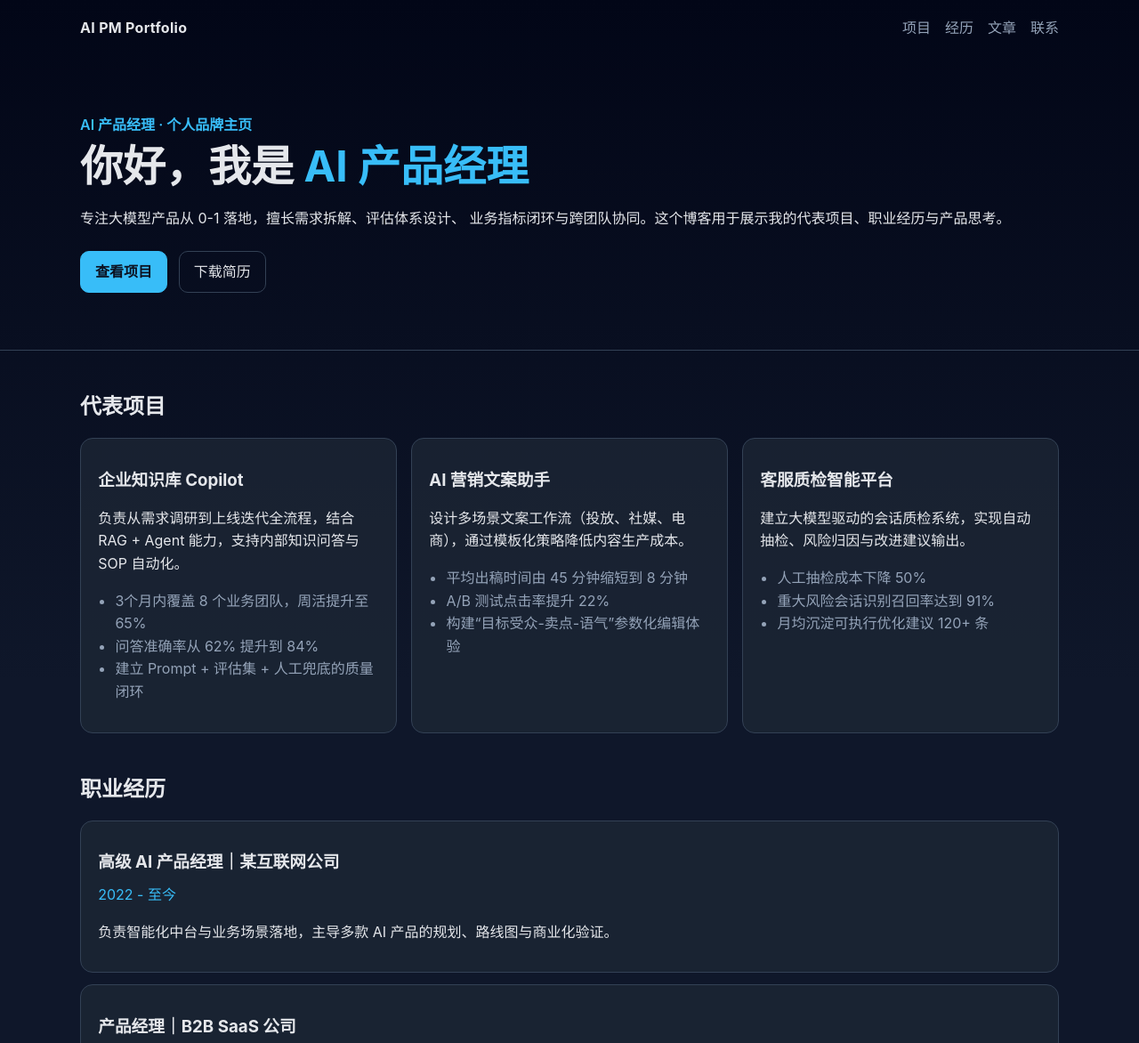
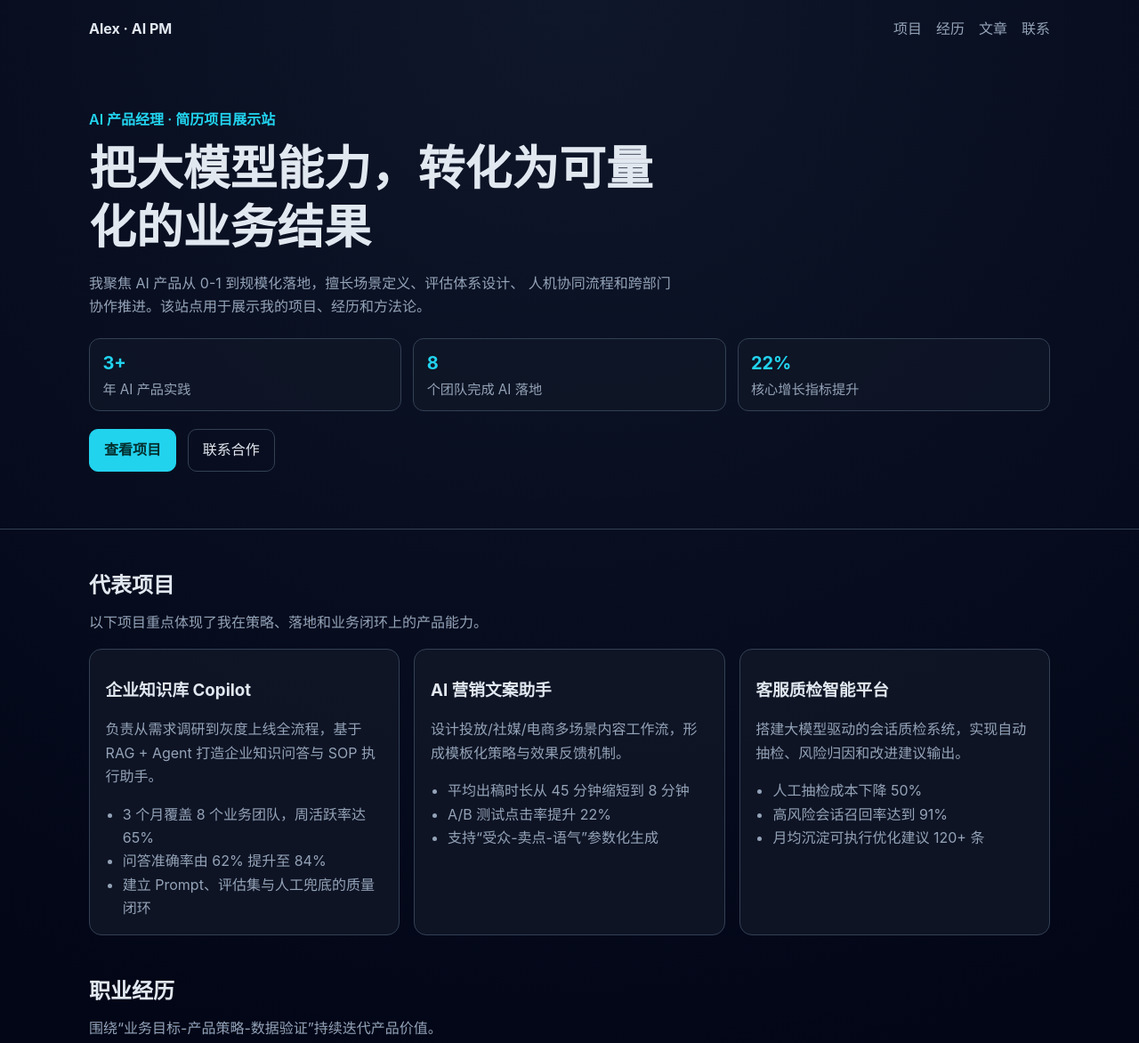
Before and after one commit to iriskarling/Vibe-Coding, a plain HTML site: page index.html in a window 1280 px wide. Shown: the top 1172 px of the page at 89% size. Drawn offline with Linux system fonts and the light colour scheme.

Commit message:
feat: refine AI PM portfolio blog structure and content

```diff
--- a/index.html
+++ b/index.html
@@ -3,17 +3,18 @@
   <head>
     <meta charset="UTF-8" />
     <meta name="viewport" content="width=device-width, initial-scale=1.0" />
-    <title>AI产品经理｜个人博客</title>
+    <title>Alex Chen｜AI 产品经理个人博客</title>
     <meta
       name="description"
-      content="AI产品经理个人博客，用于展示简历项目、产品经历、方法论与个人思考。"
+      content="AI产品经理个人博客，用于展示简历项目、职业经历、方法论与产品思考。"
     />
+    <meta name="theme-color" content="#0f172a" />
     <link rel="stylesheet" href="styles.css" />
   </head>
   <body>
-    <header class="hero">
-      <nav class="nav container">
-        <span class="brand">AI PM Portfolio</span>
+    <header class="hero" id="top">
+      <nav class="nav container" aria-label="主导航">
+        <a class="brand" href="#top">Alex · AI PM</a>
         <div class="nav-links">
           <a href="#projects">项目</a>
           <a href="#experience">经历</a>
@@ -23,109 +24,142 @@
       </nav>
 
       <div class="container hero-content">
-        <p class="tag">AI 产品经理 · 个人品牌主页</p>
-        <h1>你好，我是 <span class="highlight">AI 产品经理</span></h1>
-        <p>
-          专注大模型产品从 0-1 落地，擅长需求拆解、评估体系设计、
-          业务指标闭环与跨团队协同。这个博客用于展示我的代表项目、职业经历与产品思考。
+        <p class="tag">AI 产品经理 · 简历项目展示站</p>
+        <h1>把大模型能力，转化为可量化的业务结果</h1>
+        <p class="lead">
+          我聚焦 AI 产品从 0-1 到规模化落地，擅长场景定义、评估体系设计、
+          人机协同流程和跨部门协作推进。该站点用于展示我的项目、经历和方法论。
         </p>
+
+        <ul class="hero-metrics" aria-label="关键成果">
+          <li><strong>3+</strong><span>年 AI 产品实践</span></li>
+          <li><strong>8</strong><span>个团队完成 AI 落地</span></li>
+          <li><strong>22%</strong><span>核心增长指标提升</span></li>
+        </ul>
+
         <div class="hero-actions">
           <a class="btn primary" href="#projects">查看项目</a>
-          <a class="btn" href="#contact">下载简历</a>
+          <a class="btn" href="#contact">联系合作</a>
         </div>
       </div>
     </header>
 
     <main class="container">
-      <section id="projects" class="section">
-        <h2>代表项目</h2>
-        <div class="grid">
+      <section class="section" id="projects">
+        <div class="section-head">
+          <h2>代表项目</h2>
+          <p>以下项目重点体现了我在策略、落地和业务闭环上的产品能力。</p>
+        </div>
+
+        <div class="grid cards-3">
           <article class="card">
             <h3>企业知识库 Copilot</h3>
             <p>
-              负责从需求调研到上线迭代全流程，结合 RAG + Agent 能力，支持内部知识问答与 SOP 自动化。
+              负责从需求调研到灰度上线全流程，基于 RAG + Agent
+              打造企业知识问答与 SOP 执行助手。
             </p>
             <ul>
-              <li>3个月内覆盖 8 个业务团队，周活提升至 65%</li>
-              <li>问答准确率从 62% 提升到 84%</li>
-              <li>建立 Prompt + 评估集 + 人工兜底的质量闭环</li>
+              <li>3 个月覆盖 8 个业务团队，周活跃率达 65%</li>
+              <li>问答准确率由 62% 提升至 84%</li>
+              <li>建立 Prompt、评估集与人工兜底的质量闭环</li>
             </ul>
           </article>
 
           <article class="card">
             <h3>AI 营销文案助手</h3>
             <p>
-              设计多场景文案工作流（投放、社媒、电商），通过模板化策略降低内容生产成本。
+              设计投放/社媒/电商多场景内容工作流，形成模板化策略与效果反馈机制。
             </p>
             <ul>
-              <li>平均出稿时间由 45 分钟缩短到 8 分钟</li>
+              <li>平均出稿时长从 45 分钟缩短到 8 分钟</li>
               <li>A/B 测试点击率提升 22%</li>
-              <li>构建“目标受众-卖点-语气”参数化编辑体验</li>
+              <li>支持“受众-卖点-语气”参数化生成</li>
             </ul>
           </article>
 
           <article class="card">
             <h3>客服质检智能平台</h3>
             <p>
-              建立大模型驱动的会话质检系统，实现自动抽检、风险归因与改进建议输出。
+              搭建大模型驱动的会话质检系统，实现自动抽检、风险归因和改进建议输出。
             </p>
             <ul>
               <li>人工抽检成本下降 50%</li>
-              <li>重大风险会话识别召回率达到 91%</li>
+              <li>高风险会话召回率达到 91%</li>
               <li>月均沉淀可执行优化建议 120+ 条</li>
             </ul>
           </article>
         </div>
       </section>
 
-      <section id="experience" class="section">
-        <h2>职业经历</h2>
+      <section class="section" id="experience">
+        <div class="section-head">
+          <h2>职业经历</h2>
+          <p>围绕“业务目标-产品策略-数据验证”持续迭代产品价值。</p>
+        </div>
+
         <div class="timeline">
-          <div class="timeline-item">
+          <article class="timeline-item">
             <h3>高级 AI 产品经理｜某互联网公司</h3>
             <p class="meta">2022 - 至今</p>
-            <p>
-              负责智能化中台与业务场景落地，主导多款 AI 产品的规划、路线图与商业化验证。
-            </p>
-          </div>
-          <div class="timeline-item">
+            <p>负责智能化产品中台和业务场景落地，推动多条 AI 产品线商业化验证。</p>
+          </article>
+
+          <article class="timeline-item">
             <h3>产品经理｜B2B SaaS 公司</h3>
             <p class="meta">2019 - 2022</p>
-            <p>
-              聚焦数据产品与运营工具，构建可视化分析能力，推动关键北极星指标持续增长。
-            </p>
-          </div>
-        </div>
-      </section>
-
-      <section id="blog" class="section">
-        <h2>产品思考</h2>
-        <div class="posts">
-          <article class="post">
-            <h3>从“能回答”到“能交付”：AI 产品价值判断框架</h3>
-            <p>如何把模型能力映射为真实业务价值，并建立可持续迭代机制。</p>
-          </article>
-          <article class="post">
-            <h3>我如何设计 AI 功能的评估指标体系</h3>
-            <p>覆盖离线评估、在线行为、业务结果三层指标，避免“只看准确率”的陷阱。</p>
-          </article>
-          <article class="post">
-            <h3>做 AI PM 以后，我的需求文档发生了什么变化</h3>
-            <p>PRD 从功能说明变成“场景-策略-边界-评估”的实验设计文档。</p>
+            <p>主导数据产品与运营工具建设，支持增长策略并优化关键北极星指标。</p>
           </article>
         </div>
       </section>
 
-      <section id="contact" class="section contact">
+      <section class="section" id="skills">
+        <div class="section-head">
+          <h2>核心能力</h2>
+        </div>
+        <div class="skill-tags" aria-label="技能标签">
+          <span>AI 产品规划</span>
+          <span>LLM 应用设计</span>
+          <span>RAG/Agent 场景化</span>
+          <span>评估指标体系</span>
+          <span>A/B 测试与增长</span>
+          <span>跨团队协作推进</span>
+        </div>
+      </section>
+
+      <section class="section" id="blog">
+        <div class="section-head">
+          <h2>产品思考</h2>
+          <p>输出对 AI 产品的系统化判断与落地方法。</p>
+        </div>
+
+        <div class="posts">
+          <article class="post">
+            <h3>从“能回答”到“能交付”：AI 产品价值判断框架</h3>
+            <p>如何将模型能力映射为真实业务价值，并构建可持续迭代机制。</p>
+          </article>
+
+          <article class="post">
+            <h3>AI 功能评估体系：离线、在线、业务三层指标</h3>
+            <p>避免只看准确率，建立完整的效果与收益判断标准。</p>
+          </article>
+
+          <article class="post">
+            <h3>AI 时代 PRD 的变化：从“说明文档”到“实验设计”</h3>
+            <p>通过场景、策略、边界、评估四要素提升需求交付质量。</p>
+          </article>
+        </div>
+      </section>
+
+      <section class="section contact" id="contact">
         <h2>联系我</h2>
-        <p>邮箱：aipm@example.com</p>
+        <p>邮箱：<a href="mailto:aipm@example.com">aipm@example.com</a></p>
         <p>微信：AIPM-Portfolio</p>
-        <p>GitHub：github.com/yourname</p>
+        <p>GitHub：<a href="https://github.com/yourname">github.com/yourname</a></p>
       </section>
     </main>
 
     <footer>
-      <p>© 2026 AI PM Portfolio. All rights reserved.</p>
+      <p>© 2026 Alex Chen · AI PM Portfolio</p>
     </footer>
   </body>
 </html>
--- a/styles.css
+++ b/styles.css
@@ -1,11 +1,11 @@
 :root {
-  --bg: #0f172a;
-  --surface: #111827;
-  --card: #1f2937;
-  --text: #e5e7eb;
+  --bg: #020617;
+  --surface: #0f172a;
+  --card: #111827;
+  --text: #e2e8f0;
   --muted: #94a3b8;
-  --primary: #38bdf8;
-  --primary-strong: #0ea5e9;
+  --primary: #22d3ee;
+  --primary-strong: #06b6d4;
   --border: #334155;
 }
 
@@ -13,16 +13,20 @@
   box-sizing: border-box;
 }
 
+html {
+  scroll-behavior: smooth;
+}
+
 body {
   margin: 0;
   font-family: "Inter", "PingFang SC", "Microsoft YaHei", sans-serif;
-  background: linear-gradient(180deg, #020617, #0f172a 35%);
+  background: radial-gradient(circle at top, #0f172a 0%, #020617 45%);
   color: var(--text);
-  line-height: 1.6;
+  line-height: 1.65;
 }
 
 .container {
-  width: min(1100px, 92vw);
+  width: min(1080px, 92vw);
   margin: 0 auto;
 }
 
@@ -39,8 +43,9 @@ body {
 }
 
 .brand {
+  color: var(--text);
+  text-decoration: none;
   font-weight: 700;
-  letter-spacing: 0.3px;
 }
 
 .nav-links {
@@ -58,13 +63,14 @@ body {
 }
 
 .hero-content {
-  padding: 3rem 0 2rem;
+  padding: 3.5rem 0 2rem;
 }
 
 .tag {
+  display: inline-block;
   color: var(--primary);
   font-weight: 600;
-  margin-bottom: 0.2rem;
+  margin: 0;
 }
 
 h1,
@@ -74,34 +80,64 @@ h3 {
 }
 
 h1 {
-  font-size: clamp(1.8rem, 4vw, 3rem);
-  margin: 0.2rem 0 1rem;
+  font-size: clamp(2rem, 4.2vw, 3.3rem);
+  margin: 0.6rem 0 1rem;
+  max-width: 18ch;
 }
 
-.highlight {
+.lead {
+  color: var(--muted);
+  max-width: 66ch;
+}
+
+.hero-metrics {
+  margin: 1.4rem 0 0;
+  padding: 0;
+  list-style: none;
+  display: grid;
+  grid-template-columns: repeat(auto-fit, minmax(160px, 1fr));
+  gap: 0.8rem;
+}
+
+.hero-metrics li {
+  border: 1px solid var(--border);
+  border-radius: 12px;
+  background: rgba(17, 24, 39, 0.7);
+  padding: 0.7rem 0.9rem;
+  display: flex;
+  flex-direction: column;
+}
+
+.hero-metrics strong {
   color: var(--primary);
+  font-size: 1.25rem;
+}
+
+.hero-metrics span {
+  color: var(--muted);
+  font-size: 0.95rem;
 }
 
 .hero-actions {
-  margin-top: 1.5rem;
+  margin-top: 1.2rem;
   display: flex;
+  flex-wrap: wrap;
   gap: 0.8rem;
-  flex-wrap: wrap;
 }
 
 .btn {
   border: 1px solid var(--border);
   color: var(--text);
   text-decoration: none;
-  padding: 0.6rem 1rem;
+  padding: 0.62rem 1rem;
   border-radius: 10px;
 }
 
 .btn.primary {
+  border-color: var(--primary);
   background: var(--primary);
-  border-color: var(--primary);
-  color: #0b1120;
-  font-weight: 600;
+  color: #042f2e;
+  font-weight: 700;
 }
 
 .btn.primary:hover {
@@ -112,24 +148,40 @@ h1 {
   margin: 3rem 0;
 }
 
+.section-head p {
+  color: var(--muted);
+  margin-top: -0.4rem;
+}
+
 .grid {
   margin-top: 1rem;
   display: grid;
+  gap: 1rem;
+}
+
+.cards-3 {
   grid-template-columns: repeat(auto-fit, minmax(250px, 1fr));
-  gap: 1rem;
 }
 
 .card,
 .timeline-item,
 .post,
 .contact {
-  background: rgba(31, 41, 55, 0.7);
+  background: rgba(17, 24, 39, 0.78);
   border: 1px solid var(--border);
   border-radius: 14px;
-  padding: 1rem 1.2rem;
+  padding: 1rem 1.1rem;
+}
+
+.card p,
+.timeline-item p,
+.post p,
+.contact p {
+  color: var(--muted);
 }
 
 .card ul {
+  margin: 0.3rem 0 0;
   padding-left: 1.2rem;
   color: var(--muted);
 }
@@ -140,8 +192,23 @@ h1 {
 }
 
 .meta {
-  color: var(--primary);
-  margin-top: -0.4rem;
+  color: var(--primary) !important;
+  margin: -0.3rem 0 0;
+}
+
+.skill-tags {
+  display: flex;
+  flex-wrap: wrap;
+  gap: 0.7rem;
+}
+
+.skill-tags span {
+  border: 1px solid var(--border);
+  border-radius: 999px;
+  padding: 0.35rem 0.75rem;
+  background: rgba(15, 23, 42, 0.85);
+  color: var(--text);
+  font-size: 0.92rem;
 }
 
 .posts {
@@ -149,17 +216,20 @@ h1 {
   gap: 0.8rem;
 }
 
-.post p,
-.contact p {
-  color: var(--muted);
-  margin: 0.4rem 0;
+.contact a {
+  color: var(--primary);
+  text-decoration: none;
+}
+
+.contact a:hover {
+  text-decoration: underline;
 }
 
 footer {
   border-top: 1px solid var(--border);
-  padding: 1.5rem 0;
+  color: var(--muted);
   text-align: center;
-  color: var(--muted);
+  padding: 1.4rem 0;
 }
 
 @media (max-width: 720px) {
@@ -169,7 +239,7 @@ footer {
   }
 
   .nav-links {
+    justify-content: center;
     flex-wrap: wrap;
-    justify-content: center;
   }
 }
```
Also changed, not shown: 1 other file.
